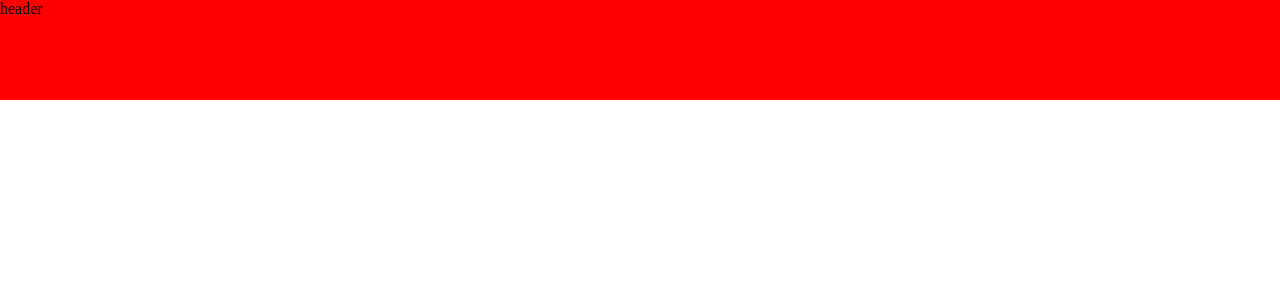
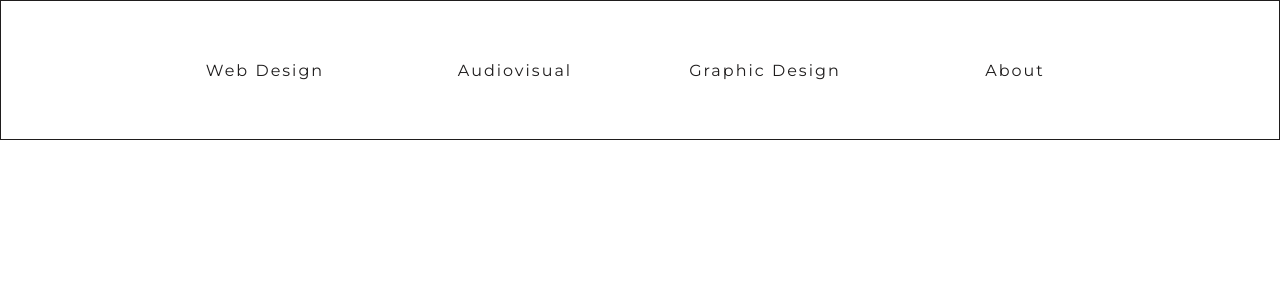
Before and after one commit to CMoralesDeLaRosa/Portfolio, a React (Vite) app: page / in a window 1280 px wide. Shown: the top 300 px of the page. Built offline with nearby package versions, Linux system fonts and the light colour scheme.

Commit message:
FEAT Header

```diff
--- a/src/App.jsx
+++ b/src/App.jsx
@@ -2,17 +2,17 @@ import './App.css'
 import { Route, Routes } from 'react-router-dom'
 import LandingPage from './pages/landingPage/landingPage'
 import WebDesign from './pages/webDesign/webDesign'
-import AudiovisualProjects from './pages/audiovisualProjects/audiovisualProjects'
 import GraphicDesign from './pages/graphicDesign/graphicDesign'
+import Audiovisual from './pages/Audiovisual/Audiovisual'
 
 function App() {
   return (
     <Routes>
       <Route path='/' element={<LandingPage />} />
       <Route path='*' element={<LandingPage />} />
-      <Route path='webDesign' element={<WebDesign />} />
-      <Route path='audiovisual' element={<AudiovisualProjects />} />
-      <Route path='graphicDesign' element={<GraphicDesign />} />
+      <Route path='web-design' element={<WebDesign />} />
+      <Route path='audiovisual' element={<Audiovisual />} />
+      <Route path='graphic-design' element={<GraphicDesign />} />
       <Route path='about' element={<about />} />
     </Routes>
   )
--- a/src/components/header/header.css
+++ b/src/components/header/header.css
@@ -1,5 +1,83 @@
+/*HEADER*/
 #header {
   width: 100%;
-  height: 100px;
-  background-color: red;
+  height: 140px;
+  background-color: transparent;
+  border: 1px solid var(--pf-color2);
 }
+nav {
+  width: auto;
+  height: auto;
+}
+.ul-header {
+  gap: 50px;
+}
+.li-header {
+  position: relative;
+  width: 200px;
+  height: 50px;
+  background: var(--pf-first-bg);
+  border-radius: 75px;
+  font-size: 16px;
+  font-weight: lighter;
+  letter-spacing: 2px;
+  transition: 1s box-shadow;
+}
+.li-header:hover {
+  box-shadow: 0 5px 35px 0px rgba(0, 0, 0, 0.1);
+  cursor: pointer;
+}
+.li-header:hover::before,
+.li-header:hover::after {
+  display: block;
+  content: '';
+  position: absolute;
+  width: 200px;
+  height: 50px;
+  background: var(--pf-color5);
+  border-radius: 75px;
+  z-index: -1;
+  animation: 1s clockwise infinite;
+}
+.li-header > a {
+  color: var(--pf-first-text);
+}
+/*ANIMATION*/
+@keyframes clockwise {
+  0% {
+    top: -3px;
+    left: 0;
+  }
+  12% {
+    top: -2px;
+    left: 2px;
+  }
+  25% {
+    top: 0;
+    left: 3px;
+  }
+  37% {
+    top: 2px;
+    left: 2px;
+  }
+  50% {
+    top: 3px;
+    left: 0;
+  }
+  62% {
+    top: 2px;
+    left: -2px;
+  }
+  75% {
+    top: 0;
+    left: -3px;
+  }
+  87% {
+    top: -2px;
+    left: -2px;
+  }
+  100% {
+    top: -3px;
+    left: 0;
+  }
+}
--- a/src/components/header/header.jsx
+++ b/src/components/header/header.jsx
@@ -1,7 +1,27 @@
 import './Header.css'
+import { NavLink } from 'react-router-dom'
+
+const headerItems = ['Web Design', 'Audiovisual', 'Graphic Design', 'About']
 
 const Header = () => {
-  return <header id='header'>header</header>
+  return (
+    <header id='header' className='flex-container'>
+      <nav>
+        <ul className='ul-header flex-container'>
+          {headerItems.map((item) => (
+            <li key={item} className='li-header flex-container'>
+              <NavLink
+                to={`/${item.toLowerCase().replace(' ', '-')}`}
+                className={({ isActive }) => (isActive ? 'li-active' : '')}
+              >
+                {item}
+              </NavLink>
+            </li>
+          ))}
+        </ul>
+      </nav>
+    </header>
+  )
 }
 
 export default Header
--- a/src/index.css
+++ b/src/index.css
@@ -1,3 +1,5 @@
+@import url('https://fonts.googleapis.com/css2?family=Montserrat:ital,wght@0,100..900;1,100..900&display=swap');
+
 * {
   margin: 0;
   padding: 0;
@@ -18,3 +20,47 @@ a {
 #root {
   height: 100svh;
 }
+
+.flex-container {
+  display: flex;
+  justify-content: center;
+  justify-items: center;
+  align-content: center;
+  align-items: center;
+}
+
+:root {
+  font-family: 'Montserrat', serif;
+  font-optical-sizing: auto;
+  font-weight: 600;
+  font-style: normal;
+
+  /*BRANDING-COLORS*/
+  --pf-color1: #ffffff;
+  --pf-color2: #1f1d1d;
+  --pf-color3: #c9bbb0;
+  --pf-color4: #92afe6;
+  --pf-color5: #cbb4e0;
+  --pf-color6: #aea066;
+
+  /*BACKGROUND COLORS*/
+  --pf-first-bg: var(--pf-color1);
+
+  /*TEXT COLORS*/
+  --pf-first-text: var(--pf-color2);
+
+  /*SPACING*/
+  --pf-margin-xs: 10px;
+  --pf-margin-s: 20px;
+  --pf-margin-m: 30px;
+  --pf-margin-l: 40px;
+  --pf-margin-xl: 50px;
+  --pf-margin-section: 100px;
+
+  --pf-padding-xs: 10px;
+  --pf-padding-s: 20px;
+  --pf-padding-m: 30px;
+  --pf-padding-l: 40px;
+  --pf-padding-xl: 50px;
+  --pf-padding-section: 100px;
+}
--- /dev/null
+++ b/src/pages/Audiovisual/Audiovisual.jsx
@@ -0,0 +1,7 @@
+import './Audiovisual.css'
+
+const Audiovisual = () => {
+  return <section id='section-audiovisual'>audiovisual</section>
+}
+
+export default Audiovisual
--- a/src/pages/audiovisualProjects/audiovisualProjects.jsx
+++ /dev/null
@@ -1,9 +0,0 @@
-import './audiovisualProjects.css'
-
-const AudiovisualProjects = () => {
-  return (
-    <section id='section-audiovisualProjects'>audiovisual-projects</section>
-  )
-}
-
-export default AudiovisualProjects
```
Also changed, not shown: src/pages/Audiovisual/Audiovisual.css (added).
